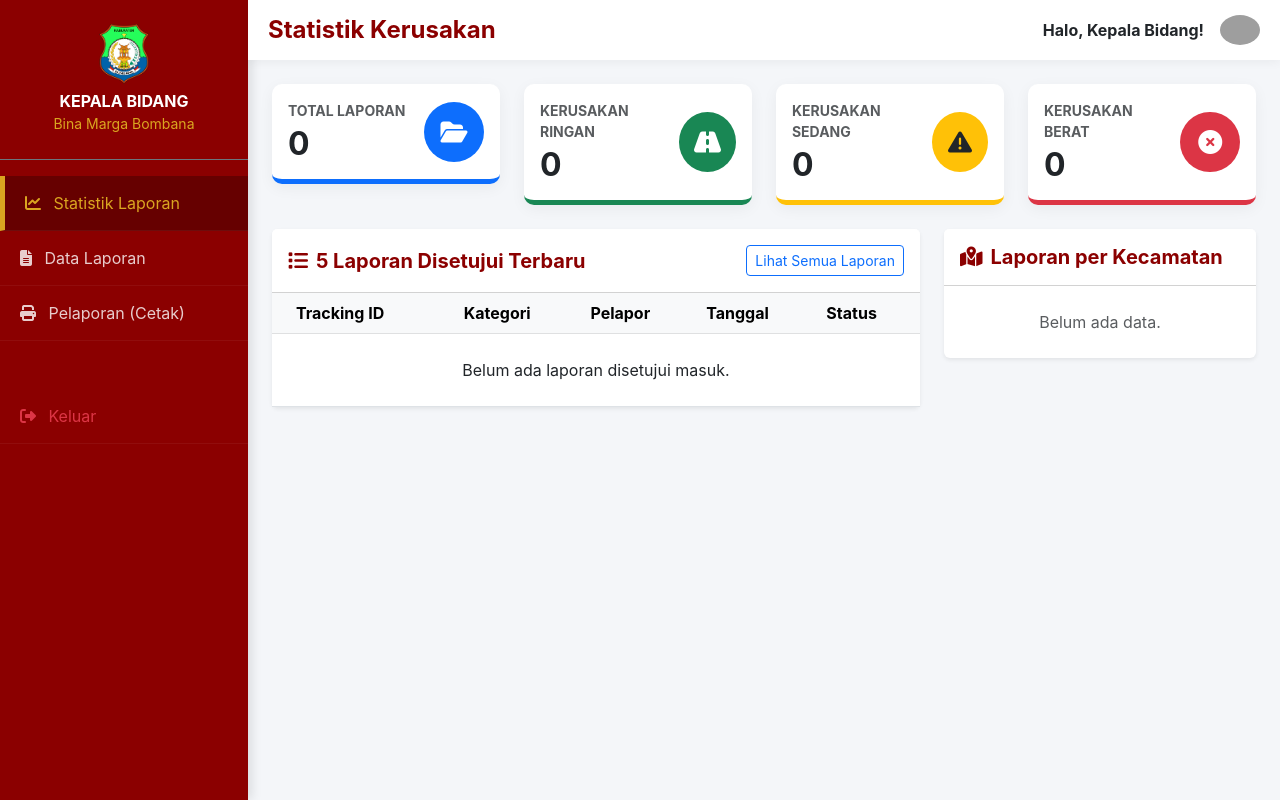
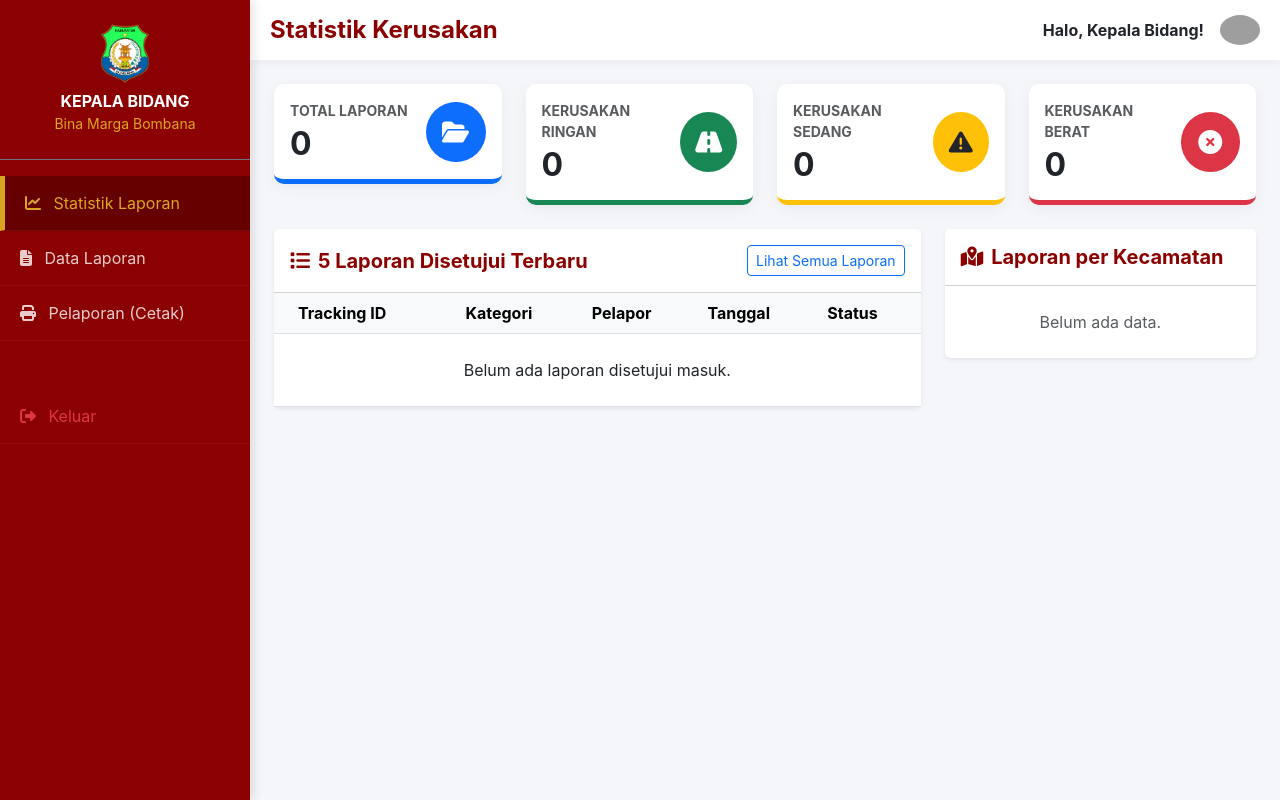
Before and after one commit to anca1905/Layanan-Aspirasi-dan-Pengaduan-Online-Rakyat, a PHP site: page /kabid/index.php in a window 1280 px wide. Run offline with PHP 8.4, Linux system fonts and the light colour scheme; data that the repository does not hold is empty; some libraries are stand-ins or nearby versions; grey boxes are pictures that could not be loaded.

Commit message:
Enhance sidebar styling with fixed width, sticky positioning, and custom scrollbar

```diff
--- a/kabid/layouts/header.php
+++ b/kabid/layouts/header.php
@@ -20,10 +20,38 @@
         }
 
         .sidebar {
-            min-height: 100vh;
+            width: 250px;
+            min-width: 250px;
+            height: 100vh;
+            position: sticky;
+            top: 0;
+            overflow-y: auto;
             background-color: var(--primary-color);
             color: white;
             box-shadow: 4px 0 10px rgba(0, 0, 0, 0.1);
+            flex-shrink: 0;
+            z-index: 1000;
+        }
+
+        .sidebar::-webkit-scrollbar {
+            width: 5px;
+        }
+
+        .sidebar::-webkit-scrollbar-track {
+            background: transparent;
+        }
+
+        .sidebar::-webkit-scrollbar-thumb {
+            background-color: rgba(255, 255, 255, 0.2);
+            border-radius: 4px;
+        }
+
+        .sidebar::-webkit-scrollbar-thumb:hover {
+            background-color: rgba(255, 255, 255, 0.4);
+        }
+
+        .flex-grow-1 {
+            min-width: 0;
         }
 
         .sidebar a {
```
Also changed, not shown: admin/layouts/header.php (+29 -1 lines).
